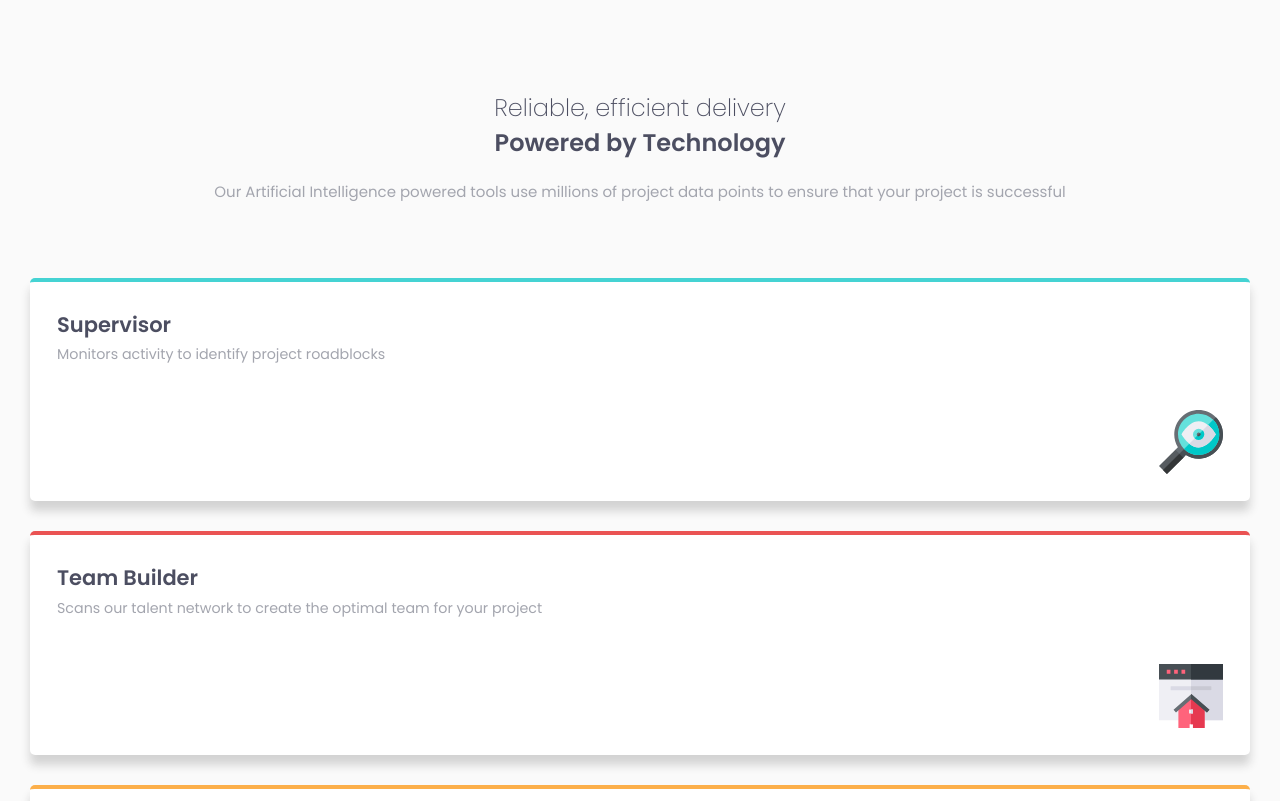
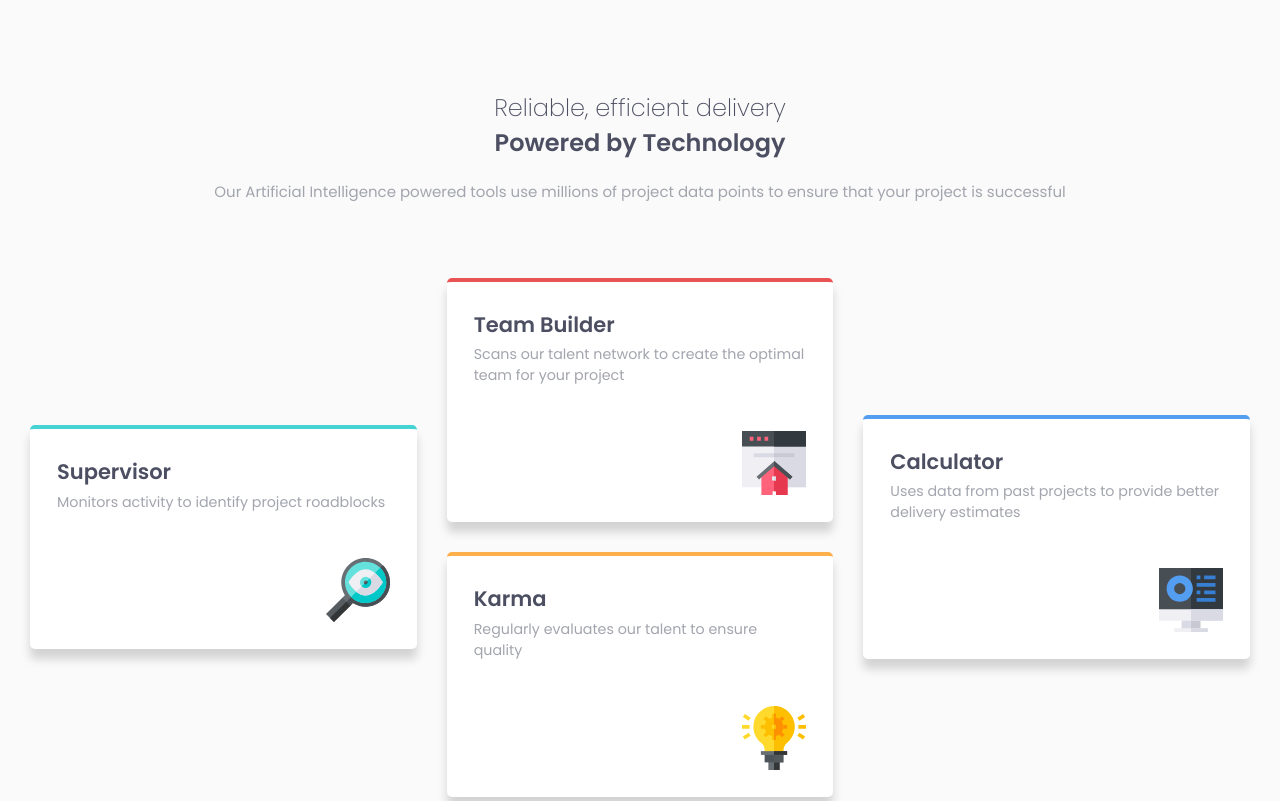
Before and after one commit to rckash/four-card-feature-section, a plain HTML site: page index.html in a window 1280 px wide. Shown: the top 801 px of the page. Drawn offline with Linux system fonts and the light colour scheme.

Commit message:
Edit design to be responsive for larger screen

```diff
--- a/index.html
+++ b/index.html
@@ -38,13 +38,17 @@
             ><img src="./images/icon-supervisor.svg" alt="supervisor icon"
           /></picture>
         </div>
+        <div class="flex-pair">
           <div class="team-builder card">
             <p class="card-title">Team Builder</p>
             <p class="card-description">
-            Scans our talent network to create the optimal team for your project
+              Scans our talent network to create the optimal team for your
+              project
             </p>
             <picture
-            ><img src="./images/icon-team-builder.svg" alt="team builder icon"
+              ><img
+                src="./images/icon-team-builder.svg"
+                alt="team builder icon"
             /></picture>
           </div>
           <div class="karma card">
@@ -56,6 +60,8 @@
               ><img src="./images/icon-karma.svg" alt="karma icon"
             /></picture>
           </div>
+        </div>
+
         <div class="calculator card">
           <p class="card-title">Calculator</p>
           <p class="card-description">
--- a/style.css
+++ b/style.css
@@ -20,12 +20,16 @@ html {
   --very-light-gray: hsl(0, 0%, 98%);
 }
 
+body {
+  background-color: var(--very-light-gray);
+}
+
 main {
   display: flex;
   flex-direction: column;
   text-align: center;
   padding: 0 2rem;
-  background-color: var(--very-light-gray);
+  max-width: 1600px;
 }
 
 p {
@@ -62,6 +66,16 @@ p {
   text-align: left;
 }
 
+@media (min-width: 840px) {
+  .cards-section {
+    margin-top: 5rem;
+    margin-bottom: 6rem;
+    display: grid;
+    grid-template-columns: 1fr 1fr 1fr;
+    align-items: center;
+  }
+}
+
 .card {
   background-color: white;
   border-radius: 5px;
@@ -91,6 +105,12 @@ picture {
   border-top: var(--main-cyan) 4px solid;
 }
 
+.flex-pair {
+  display: flex;
+  flex-direction: column;
+  gap: 2rem;
+}
+
 .team-builder {
   border-top: var(--main-red) 4px solid;
 }
```
Lines whose indentation alone changed are shown as unchanged.
